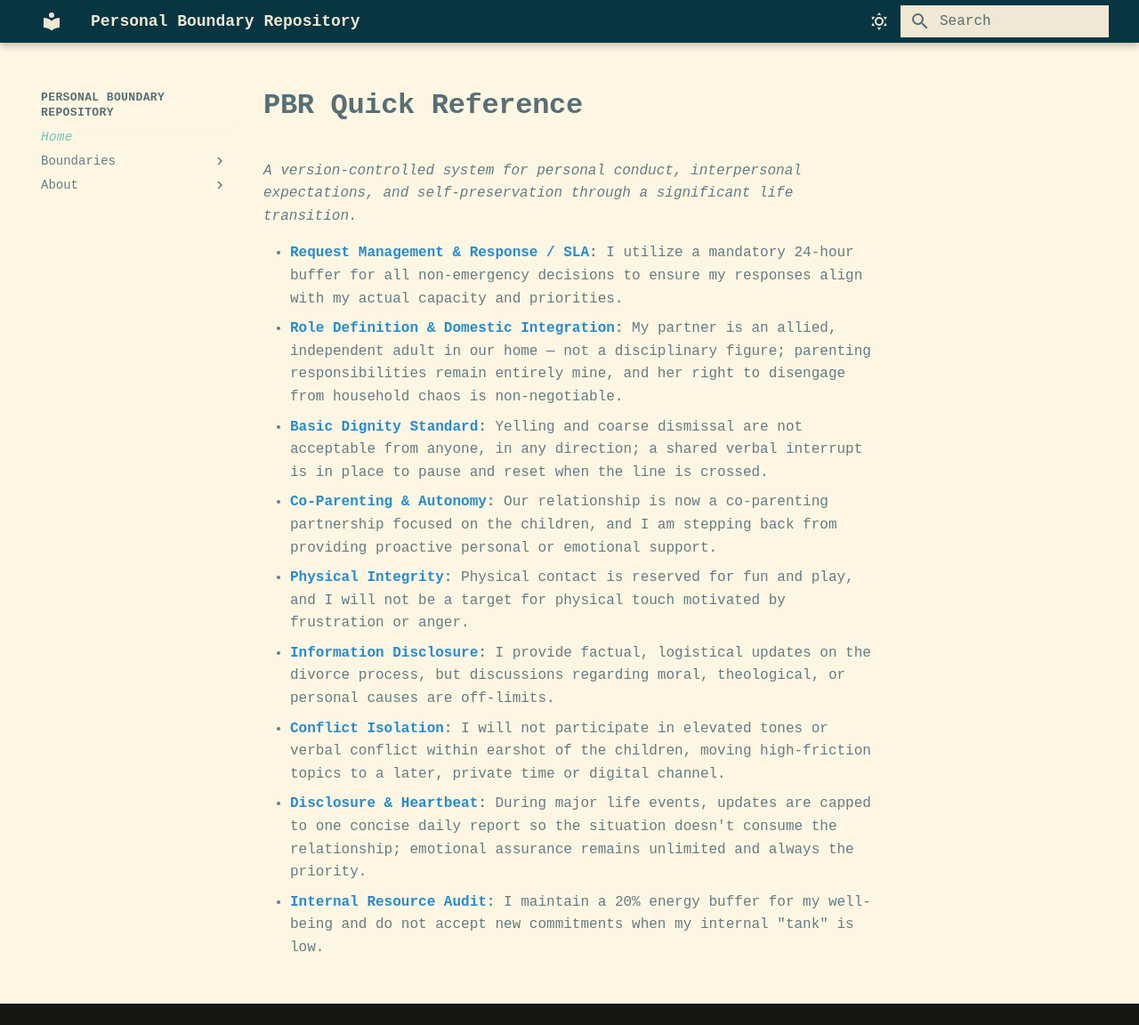
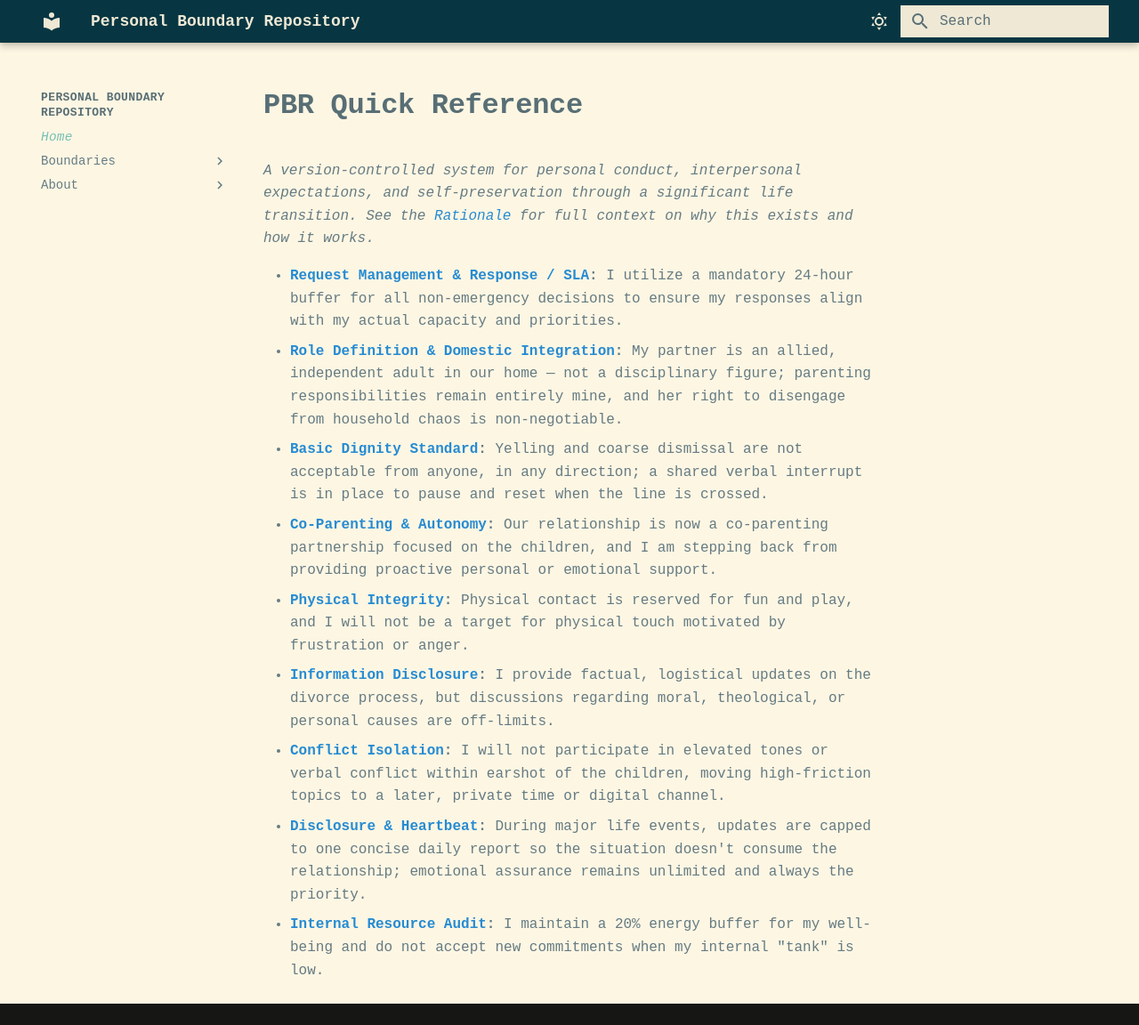
Before and after one commit to pcop00/personal-boundaries, an MkDocs documentation site: the page built from docs/index.md, in a window 1280 px wide and 1152 px high. Shown: the whole window at 89% size. Built offline with MkDocs 1.6.1 and Material for MkDocs 9.7.7, drawn with Linux system fonts in a browser that asks for light colours.

Commit message:
Add rationale link to home page tagline
Co-Authored-By: Claude Sonnet 4.6 <noreply@anthropic.com>

```diff
--- a/docs/index.md
+++ b/docs/index.md
@@ -1,6 +1,6 @@
 # PBR Quick Reference
 
-*A version-controlled system for personal conduct, interpersonal expectations, and self-preservation through a significant life transition.*
+*A version-controlled system for personal conduct, interpersonal expectations, and self-preservation through a significant life transition. See the [Rationale](about/rationale.md) for full context on why this exists and how it works.*
 
 - **[Request Management & Response / SLA](request-management-and-response-policy.md):** I utilize a mandatory 24-hour buffer for all non-emergency decisions to ensure my responses align with my actual capacity and priorities.
 - **[Role Definition & Domestic Integration](role-definition-and-domestic-integration.md):** My partner is an allied, independent adult in our home — not a disciplinary figure; parenting responsibilities remain entirely mine, and her right to disengage from household chaos is non-negotiable.
```
